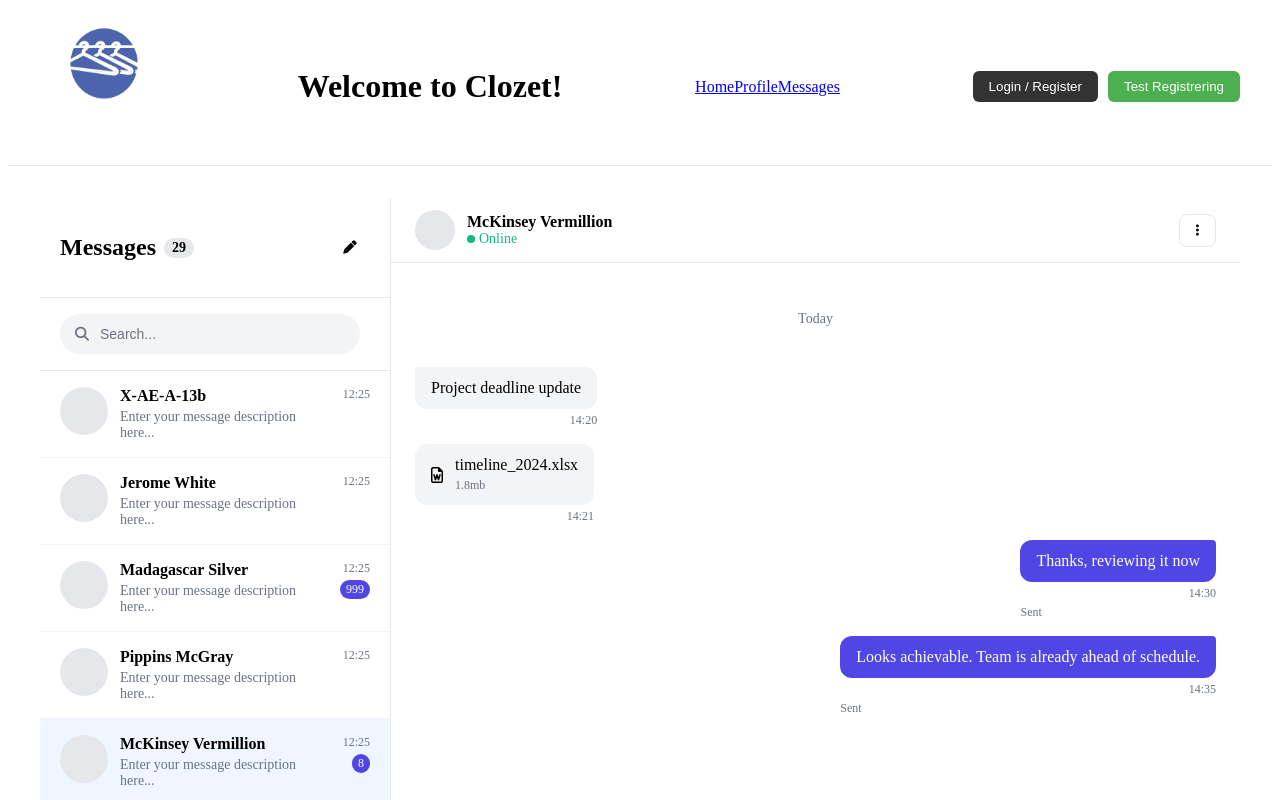
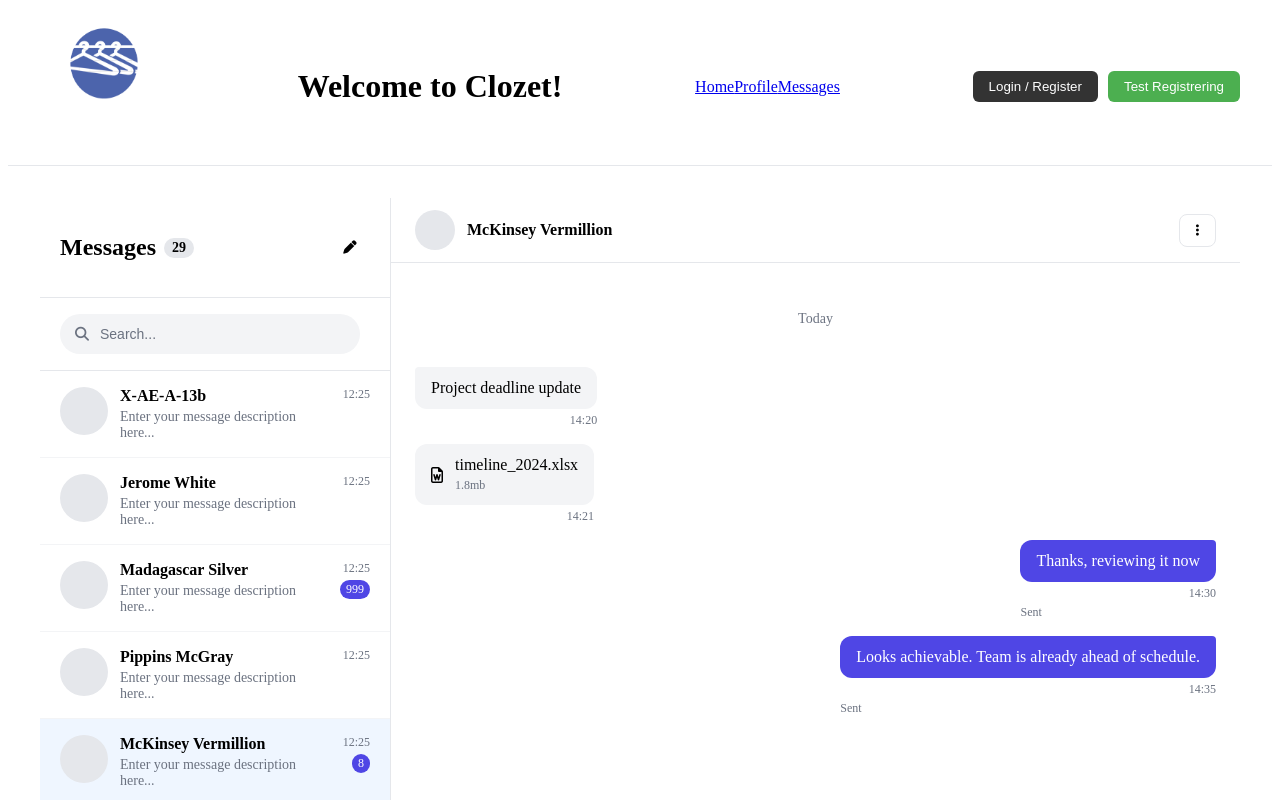
Before and after one commit to ntnu-blackandbrown/clozet, a Vue app in the folder frontend/: page /messages/5 in a window 1280 px wide. Shown: the top 800 px of the page. Built offline with nearby package versions, Linux system fonts and the light colour scheme.

Commit message:
remove online status

```diff
--- a/frontend/src/components/ChatArea.vue
+++ b/frontend/src/components/ChatArea.vue
@@ -5,10 +5,6 @@
         <div class="contact-avatar"></div>
         <div class="contact-info">
           <div class="contact-name">{{ contact?.name || 'Select a chat' }}</div>
-          <div class="contact-status" v-if="contact">
-            <span class="status-dot"></span>
-            Online
-          </div>
         </div>
       </div>
       <div class="chat-actions" v-if="contact">
@@ -105,21 +101,6 @@ defineProps({
 
 .contact-name {
   font-weight: 600;
-}
-
-.contact-status {
-  display: flex;
-  align-items: center;
-  gap: 4px;
-  font-size: 14px;
-  color: #10b981;
-}
-
-.status-dot {
-  width: 8px;
-  height: 8px;
-  border-radius: 50%;
-  background: #10b981;
 }
 
 .chat-actions {
```
